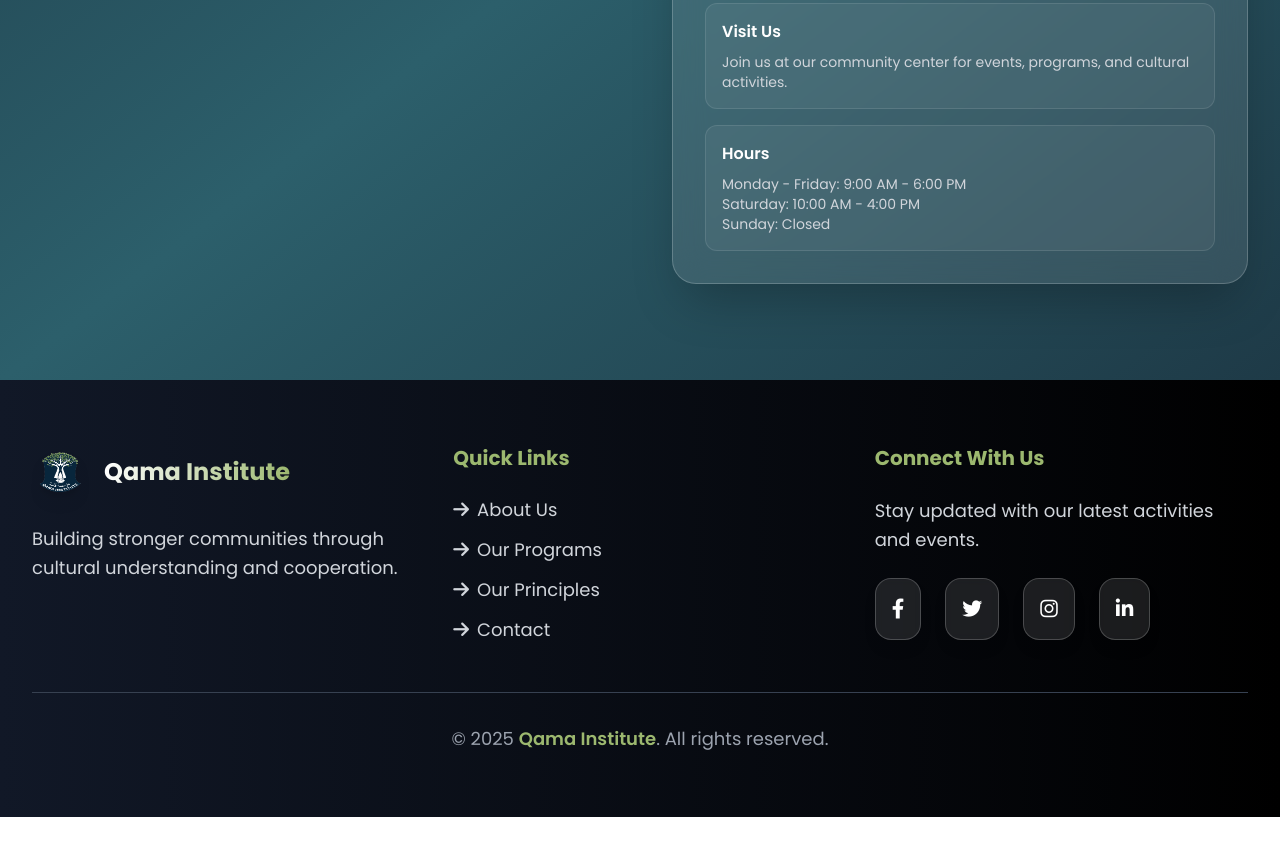
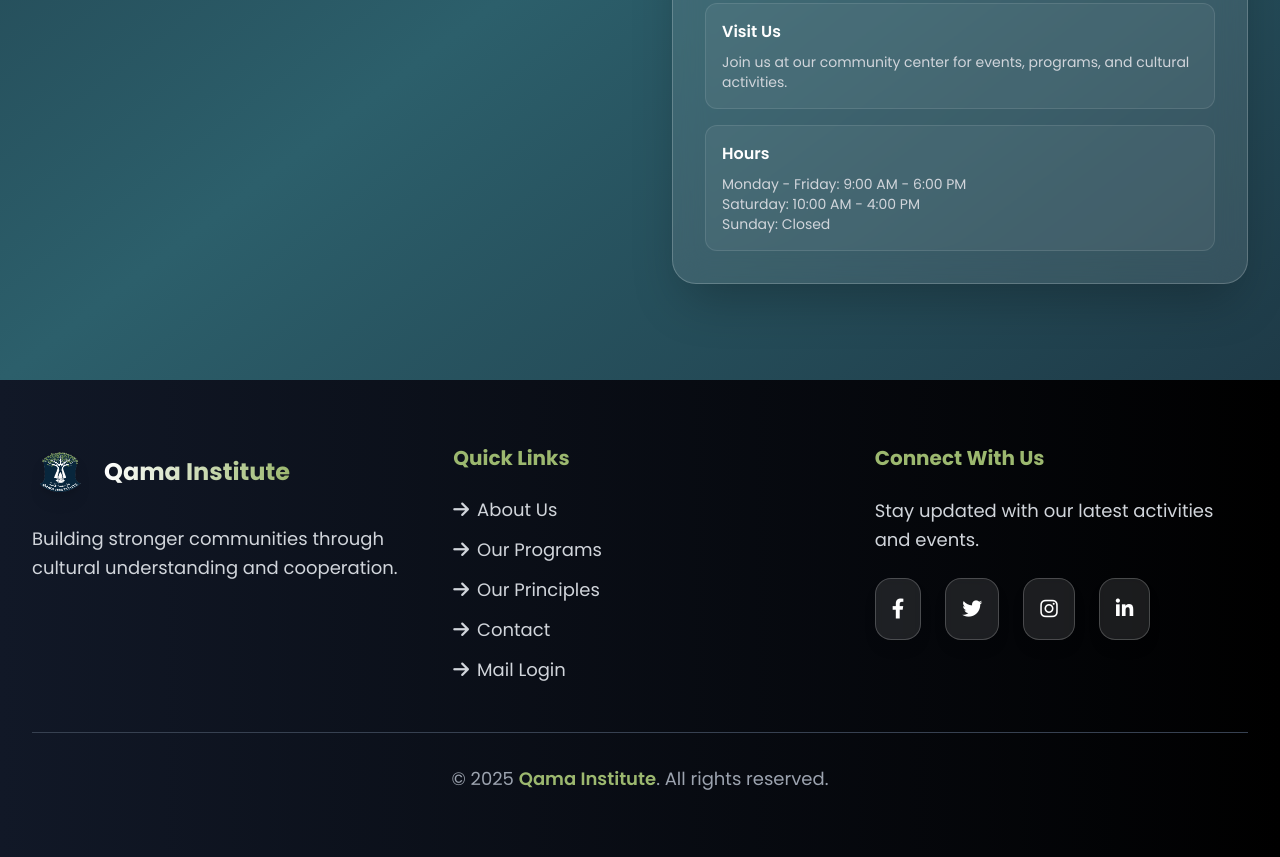
Before and after one commit to Qama143/website, a plain HTML site: page index.html in a window 1280 px wide. Shown: the part 3036-3893 px from the top of the page. Before the commit the page ends 3853 px from the top, so only its background shows below. Drawn offline with nearby package versions, Linux system fonts and the light colour scheme; animation ran at ten frames a second.

Commit message:
Footer: add Mail Login link to Quick Links (Zoho Accounts)

```diff
--- a/index.html
+++ b/index.html
@@ -538,6 +538,7 @@
                         <li><a href="#principles" onclick="scrollToSection('principles')" class="hover:text-qama-light-green transition-all duration-300 hover:translate-x-2 inline-block text-lg" id="footer-link2"><i class="fas fa-arrow-right mr-2"></i>Our Programs</a></li>
                         <li><a href="#principles" onclick="scrollToSection('principles')" class="hover:text-qama-light-green transition-all duration-300 hover:translate-x-2 inline-block text-lg" id="footer-link3"><i class="fas fa-arrow-right mr-2"></i>Our Principles</a></li>
                         <li><a href="#contact" onclick="scrollToSection('contact')" class="hover:text-qama-light-green transition-all duration-300 hover:translate-x-2 inline-block text-lg" id="footer-link4"><i class="fas fa-arrow-right mr-2"></i>Contact</a></li>
+                        <li><a href="https://accounts.zoho.com/" target="_blank" rel="noopener noreferrer" class="hover:text-qama-light-green transition-all duration-300 hover:translate-x-2 inline-block text-lg" id="footer-link-mail"><i class="fas fa-arrow-right mr-2"></i>Mail Login</a></li>
                     </ul>
                 </div>
 
```
